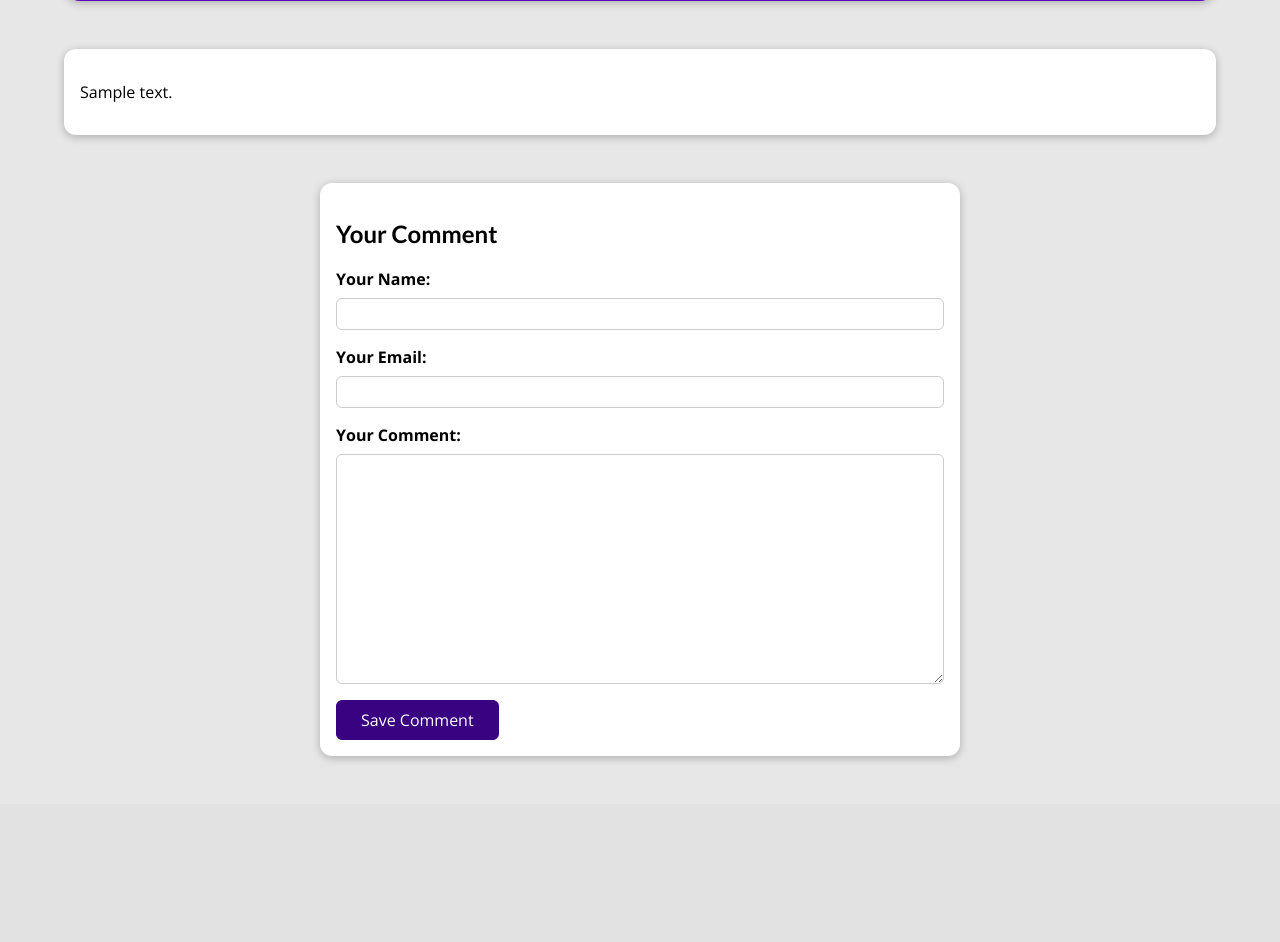
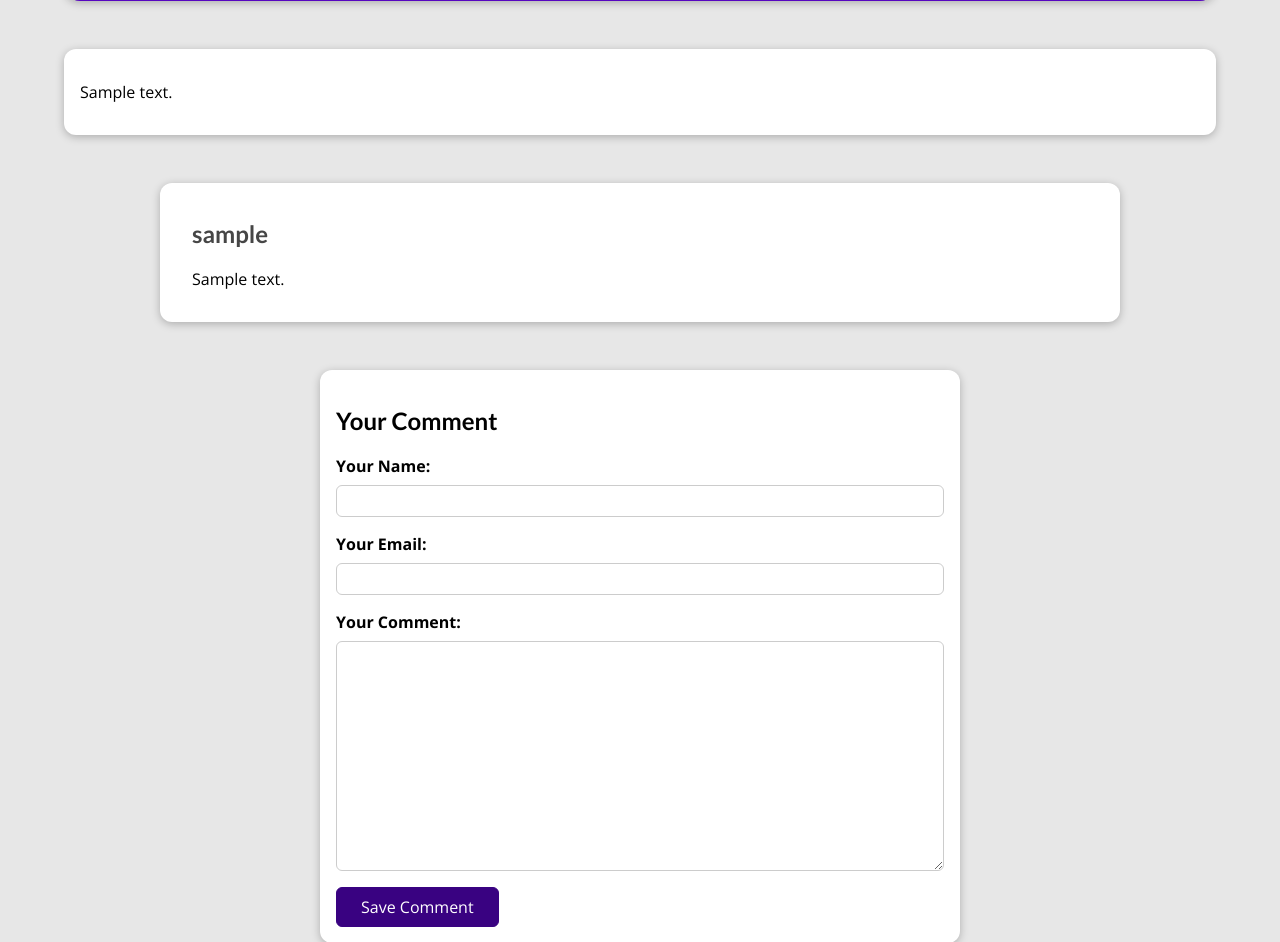
Before and after one commit to jasonluo07/django-blog, a Django app: a page that uses blog/templates/blog/post-detail.html in a window 1280 px wide. Shown: the part 479-1421 px from the top of the page. Before the commit the page ends 1239 px from the top, so only its background shows below. Run offline with Django 3.2, Linux system fonts and the light colour scheme; tables that the repository leaves empty hold one stand-in row (values such as "Sample post"); grey boxes marked "Sample" are stand-in pictures.

Commit message:
Show comments on post-detail page

```diff
--- a/blog/static/blog/post-detail.css
+++ b/blog/static/blog/post-detail.css
@@ -154,3 +154,32 @@ main {
     padding: 0.25rem 1.5rem;
     border-radius: 6px;
 }
+
+#comments {
+    margin: 3rem auto;
+    width: 90%;
+    max-width: 60rem;
+    border-radius: 12px;
+    background-color: white;
+    box-shadow: 0 2px 8px rgba(0, 0, 0, 0.25);
+    padding: 1rem 2rem;
+}
+
+#comments ul {
+    list-style: none;
+    margin: 0;
+    padding: 0;
+}
+
+#comments li {
+    margin-bottom: 1rem;
+    border-bottom: 2px solid #ccc;
+}
+
+#comments li:last-of-type {
+    border-bottom: none;
+}
+
+#comments h2 {
+    color: #464646;
+}
--- a/blog/templates/blog/post-detail.html
+++ b/blog/templates/blog/post-detail.html
@@ -36,6 +36,17 @@
     {{ post.content|linebreaks }}
 </main>
 
+<section id="comments">
+    <ul>
+        {% for comment in comments %}
+        <li>
+            <h2>{{ comment.user_name }}</h2>
+            <p>{{ comment.text|linebreaks }}</p>
+        </li>
+        {% endfor %}
+    </ul>
+</section>
+
 <section id="comment-form">
     <h2>Your Comment</h2>
     <form action="{% url "blog:post-detail" post.slug %}" method="POST">
--- a/blog/views.py
+++ b/blog/views.py
@@ -34,6 +34,7 @@ class PostDetailView(View):
             "post": post,
             "tags": post.tags.all(),
             "comment_form": CommentForm(),
+            "comments": post.comments.order_by("-id"),
         }
 
         return render(request, "blog/post-detail.html", context)
@@ -53,6 +54,7 @@ class PostDetailView(View):
             "post": post,
             "tags": post.tags.all(),
             "comment_form": comment_form,
+            "comments": post.comments.order_by("-id"),
         }
 
         return render(request, "blog/post-detail.html", context)
```
Also changed, not shown: blog/admin.py (+17 -1 lines).
